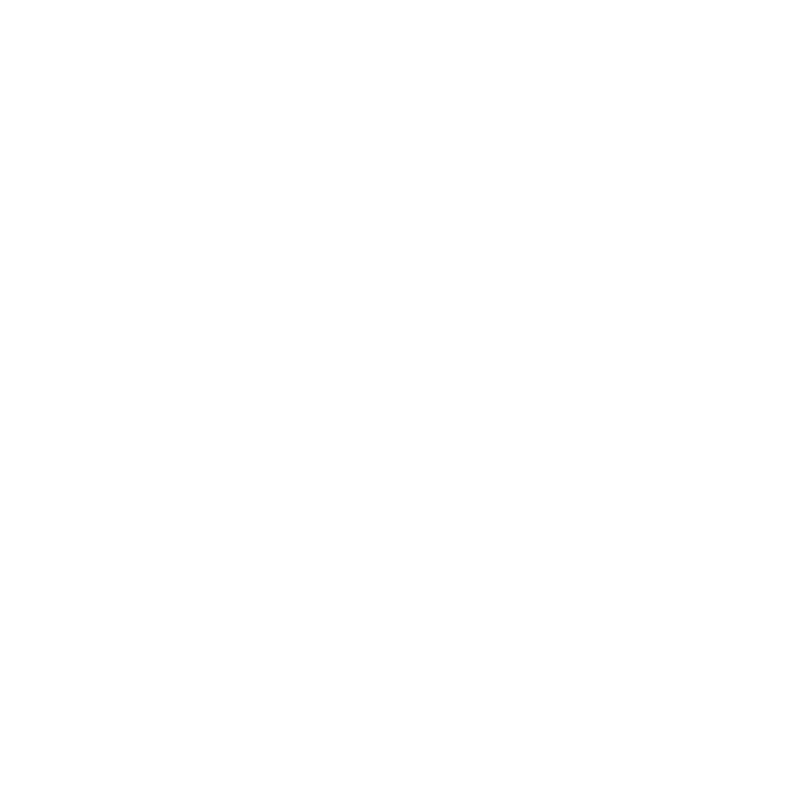
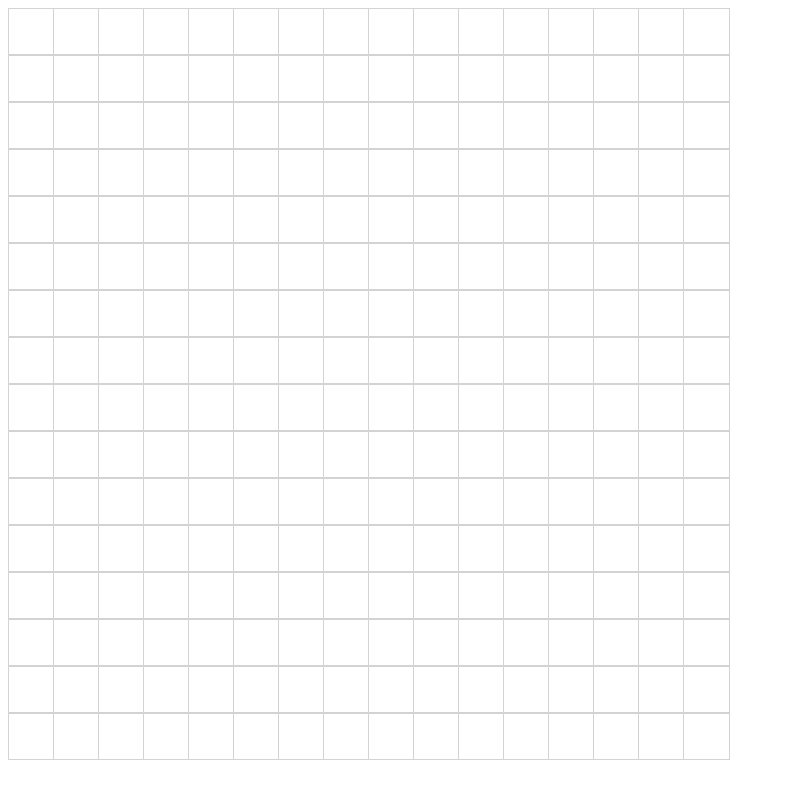
Before and after one commit to rgoldsmith33703/etch-a-sketch, a plain HTML site: page index.html in a window 1280 px wide. Shown: the whole page, without its empty margins (0-785 px from the left). Drawn offline with Linux system fonts and the light colour scheme.

Commit message:
create inital grid

```diff
--- a/index.html
+++ b/index.html
@@ -9,6 +9,6 @@
     <script src="./script.js" defer></script>
 </head>
 <body>
-
+    <div class="container"></div>
 </body>
 </html>
--- a/script.js
+++ b/script.js
@@ -0,0 +1,22 @@
+function createGrid(num) {
+    let container = document.querySelector('.container');
+    container.style.cssText += `grid-template-columns: repeat(${num}, 1fr)`;
+
+    for (i=0; i<(num * num); i++) {
+        let cell = document.createElement('div');
+        cell.classList.add('cell');
+        container.appendChild(cell);
+    }
+/*     for (i=0; i<num; i++) {
+        let row = document.createElement('div');
+        row.classList.add('row');
+        for (j=0; j<num; j++) {
+            let cell = document.createElement('div');
+            cell.classList.add('cell');
+            row.appendChild(cell);
+        }
+        container.appendChild(row);
+    } */
+}
+
+createGrid(16);
--- a/style.css
+++ b/style.css
@@ -0,0 +1,10 @@
+.container {
+    display: grid;
+    max-width: 90vh; max-height: 90vw; /*keeps grid within viewport */
+}
+
+.cell {
+    width: 100%; height: 0; padding-bottom: 100%;  /* keeps grid a perfect square */
+    background-color: white;
+    border: .25px solid lightgray;
+}
```
